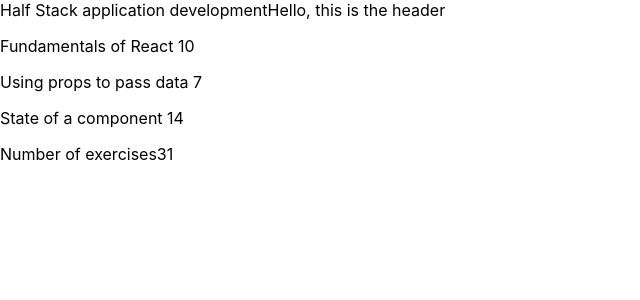
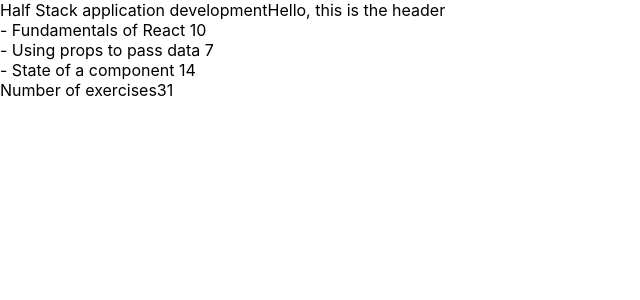
Before and after one commit to SzymSie/groupFullstackOpenReactPart, a React (Create React App) app: page / in a window 1280 px wide. Shown: the top 300 px of the page, without its empty margins (0-640 px from the left). Built offline with nearby package versions, Linux system fonts and the light colour scheme.

Commit message:
fullstackopen 1.2 done

```diff
--- a/src/components/Content.js
+++ b/src/components/Content.js
@@ -1,10 +1,14 @@
+    import { Part } from "./Part"
 
     export function Content(props) {
 
 
       return (
         <div>
-          <p >
+          <Part part={props.part1} exercise={props.exercise1}/>
+          <Part part={props.part2} exercise={props.exercise2}/>
+          <Part part={props.part3} exercise={props.exercise3}/>
+          {/* <p >
             {props.part1} {props.exercise1}
           </p>
           <p>
@@ -12,7 +16,7 @@
           </p>
           <p>
             {props.part3} {props.exercise3}
-          </p>
+          </p> */}
         </div>
       )
     }
--- /dev/null
+++ b/src/components/Part.js
@@ -0,0 +1,11 @@
+
+
+
+export function Part(props) {
+
+  return (
+    <div>
+      - {props.part} {props.exercise}
+    </div>
+  )
+}
```
